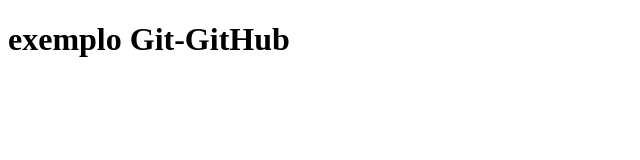
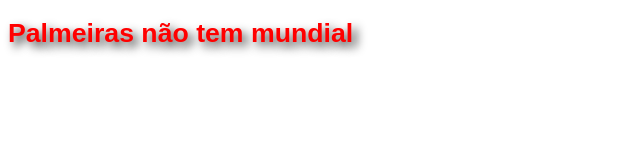
Before and after one commit to viniciussantos1912/exemploquinta, a plain HTML site: page index.html in a window 1280 px wide. Shown: the whole page, without its empty margins (0-640 px from the left). Drawn offline with Linux system fonts and the light colour scheme.

Commit message:
mesclando html com css

```diff
--- a/index.html
+++ b/index.html
@@ -5,9 +5,10 @@
     <meta name="viewport" content="width=device-width, initial-scale=1.0">
     <meta http-equiv="X-UA-Compatible" content="ie=edge">
     <title>Document</title>
+    <link href="index.css" rel="stylesheet">
 </head>
 <body>
 
 </body>
-    <h1>exemplo Git-GitHub</h1>
+    <h1>Palmeiras não tem mundial</h1>
 </html>
```
